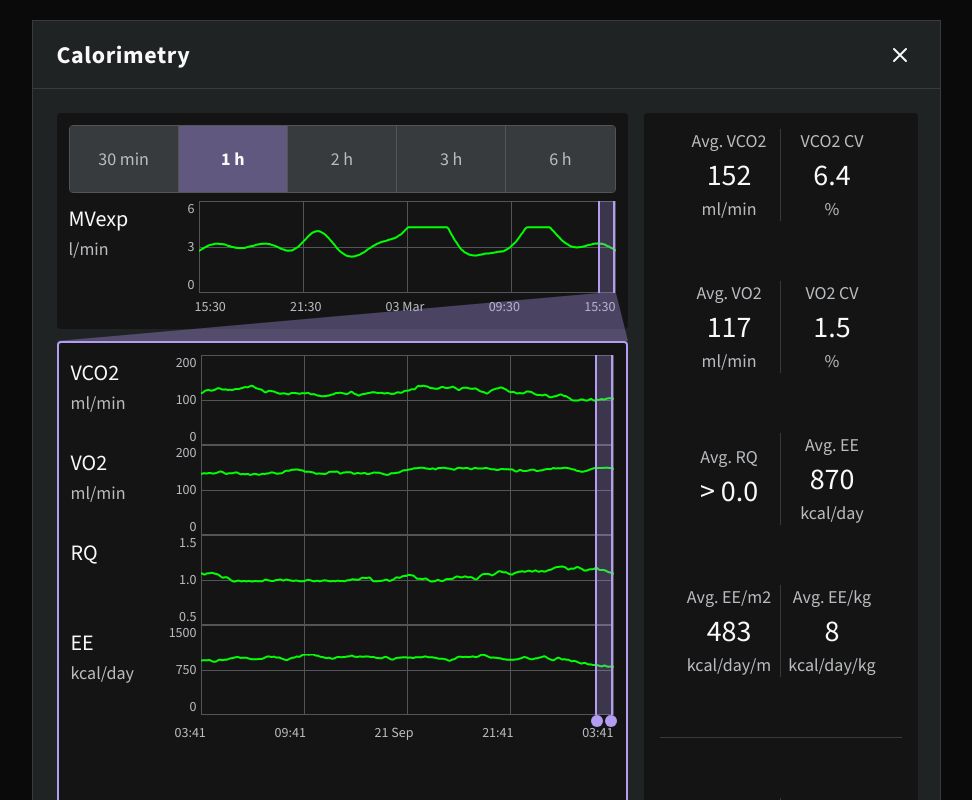
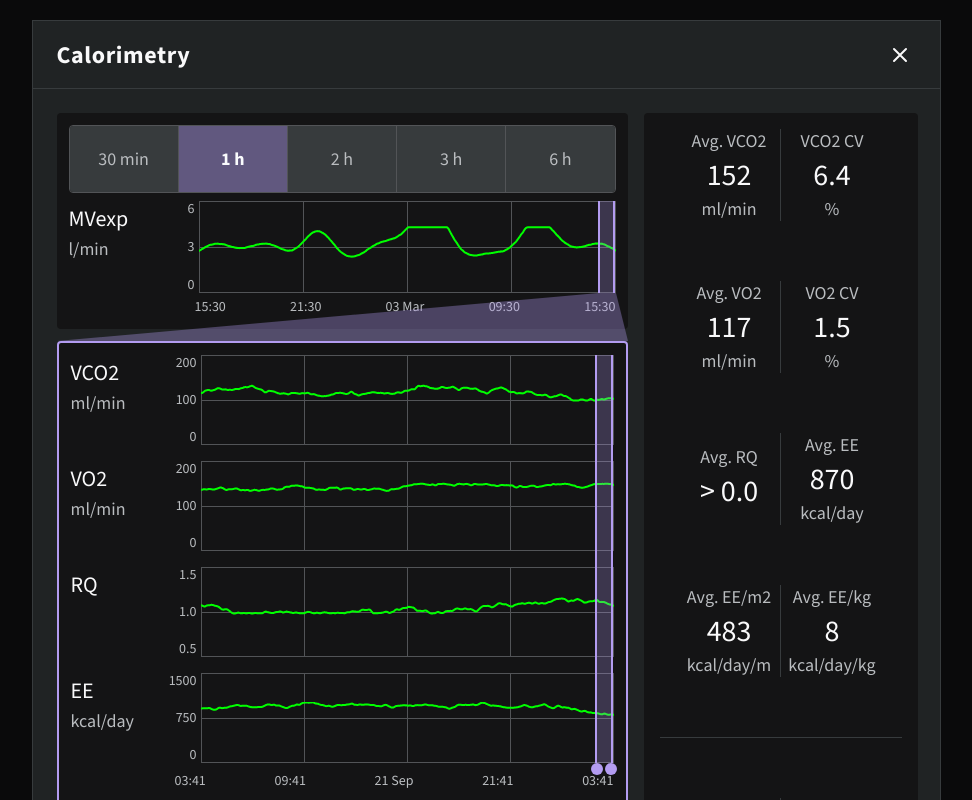
Before and after one commit to kevinhsu525/calorimetry-prototype, a React (Vite) app: page / in a window 1280 px wide. Shown: the top 800 px of the page, without its empty margins (154-1126 px from the left). Built offline with nearby package versions, Linux system fonts and the light colour scheme; the HTML template or start-up script is replaced by a standard one.

Commit message:
style: increase chart spacing in Disclosure Area to 16px
Add flex flex-col gap-4 to charts wrapper for consistent
16px vertical spacing between VCO2/VO2/RQ/EE charts.

```diff
--- a/src/App.tsx
+++ b/src/App.tsx
@@ -133,7 +133,7 @@ const App: React.FC = () => {
           {/* Disclosure Area */}
           <div className="bg-[#141415] border-2 border-[#b39cf1] rounded p-3 flex flex-col gap-2 flex-1 min-h-0 overflow-hidden relative">
               {/* Charts with Disclosure Selector */}
-              <div className="relative flex-1">
+              <div className="relative flex-1 flex flex-col gap-4">
                 <DisclosureSelector
                   startPercent={disclosureStart}
                   selectorWidthPercent={disclosureWidthPercent}
```
